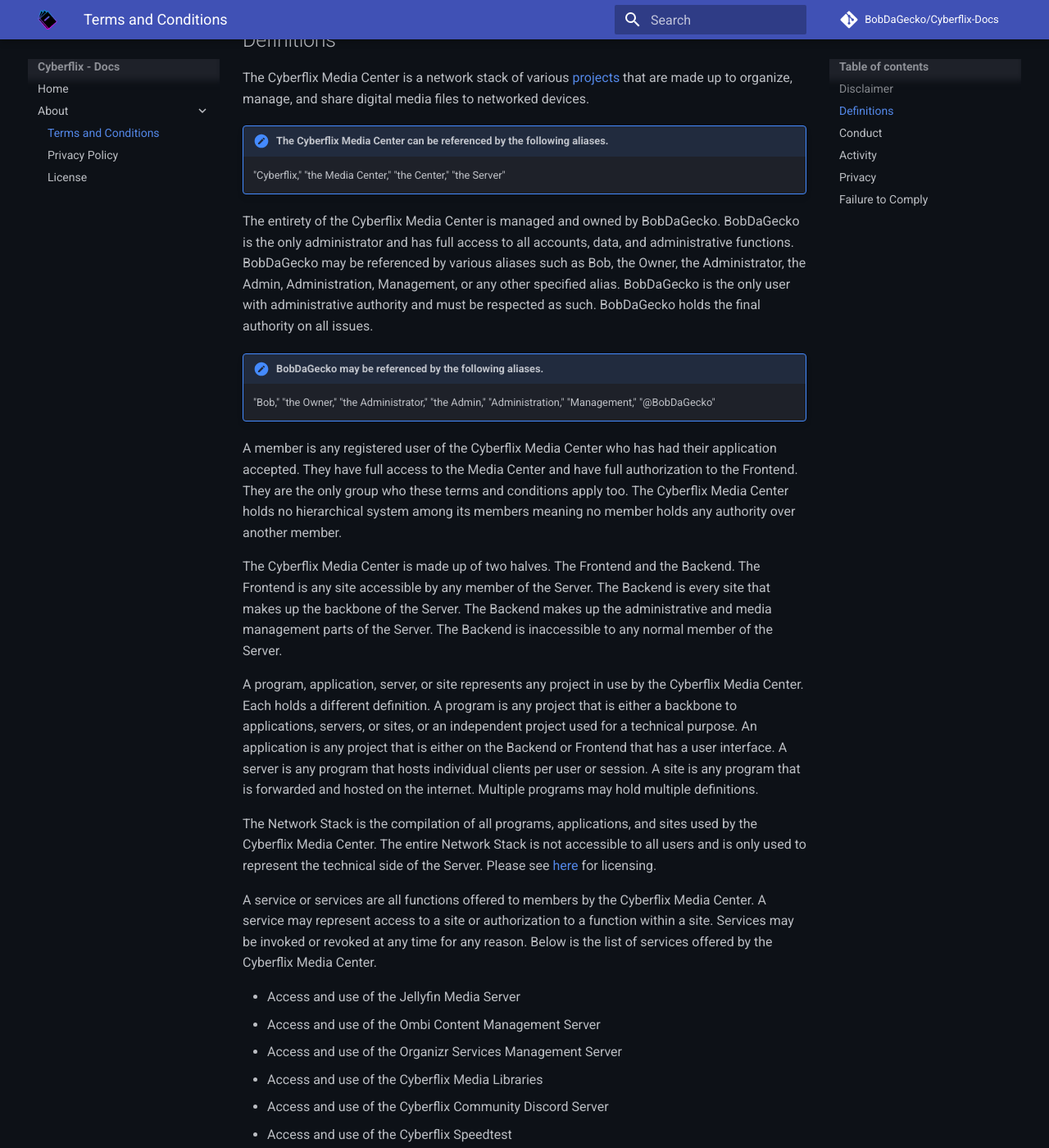
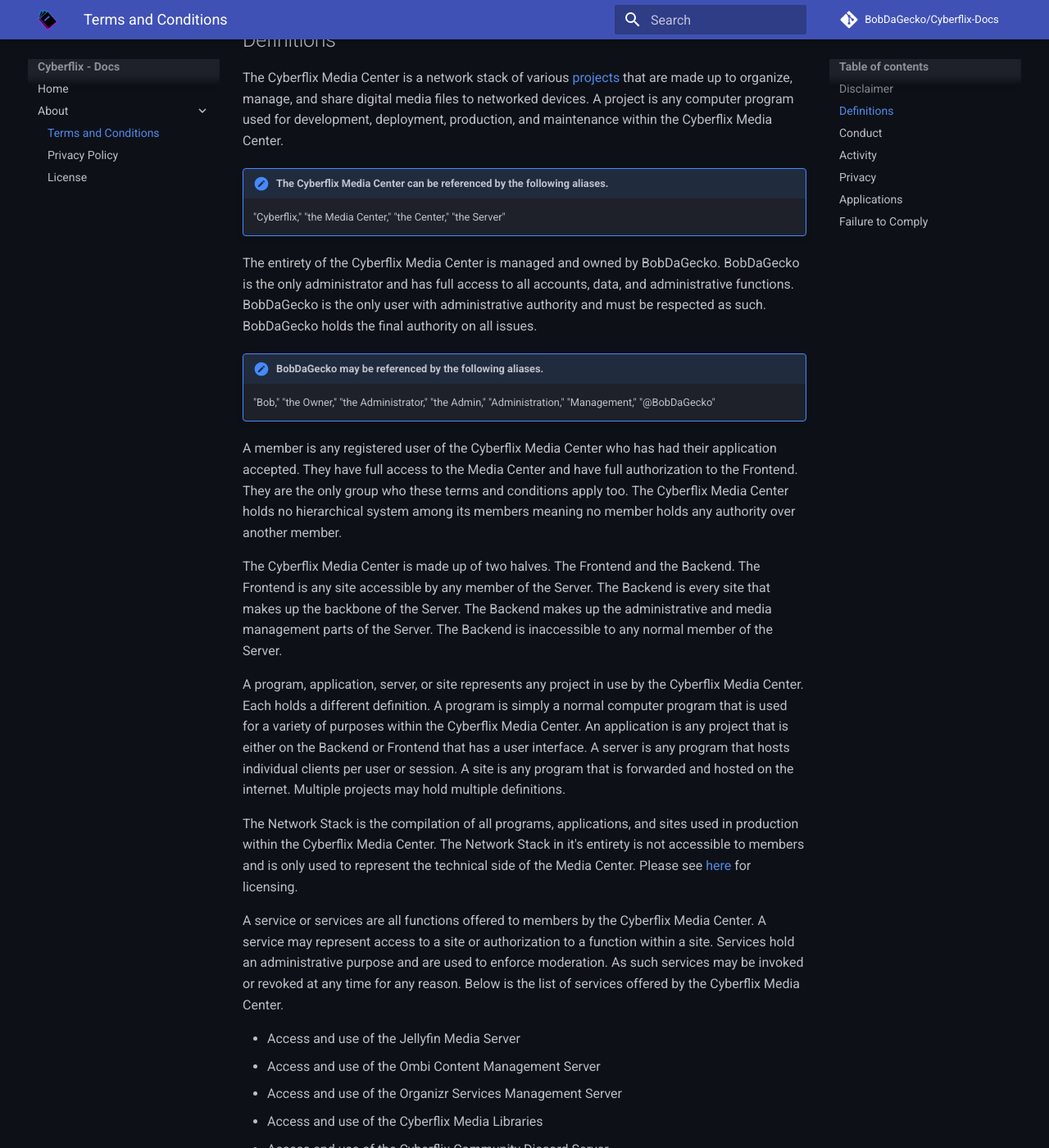
Before and after one commit to Cyberflix-Media/Cyberflix-Docs, an MkDocs documentation site: the page built from docs/about/terms-and-conditions.md, in a window 1280 px wide and 1400 px high, scrolled down 577 px. Shown: the whole window at 82% size. Built offline with MkDocs 1.6.1 and Material for MkDocs 9.7.7, drawn with Linux system fonts in a browser that asks for light colours; comment, search, counter and statistics services are not loaded; some of the changed text lies outside the part shown.

Commit message:
Update terms-and-conditions.md

```diff
--- a/docs/about/terms-and-conditions.md
+++ b/docs/about/terms-and-conditions.md
@@ -7,13 +7,13 @@
 These terms and conditions only apply to the members of the Cyberflix Media Center. Any guest or non-member otherwise is not bound by any provisions defined by these terms and conditions. However, any user may have any access to the Cyberflix Media Center terminated for any reason at any time.
 
 ## Definitions
-The Cyberflix Media Center is a network stack of various [projects](https://docs.cyberflix.io/about/license/#included-projects) that are made up to organize, manage, and share digital media files to networked devices.
+The Cyberflix Media Center is a network stack of various [projects](https://docs.cyberflix.io/about/license/#included-projects) that are made up to organize, manage, and share digital media files to networked devices. A project is any computer program used for development, deployment, production, and maintenance within the Cyberflix Media Center.
 
 !!! note "The Cyberflix Media Center can be referenced by the following aliases."
 
     "Cyberflix," "the Media Center," "the Center," "the Server"
 
-The entirety of the Cyberflix Media Center is managed and owned by BobDaGecko. BobDaGecko is the only administrator and has full access to all accounts, data, and administrative functions. BobDaGecko may be referenced by various aliases such as Bob, the Owner, the Administrator, the Admin, Administration, Management, or any other specified alias. BobDaGecko is the only user with administrative authority and must be respected as such. BobDaGecko holds the final authority on all issues.
+The entirety of the Cyberflix Media Center is managed and owned by BobDaGecko. BobDaGecko is the only administrator and has full access to all accounts, data, and administrative functions. BobDaGecko is the only user with administrative authority and must be respected as such. BobDaGecko holds the final authority on all issues.
 
 !!! note "BobDaGecko may be referenced by the following aliases."
 
@@ -23,11 +23,11 @@
 
 The Cyberflix Media Center is made up of two halves. The Frontend and the Backend. The Frontend is any site accessible by any member of the Server. The Backend is every site that makes up the backbone of the Server. The Backend makes up the administrative and media management parts of the Server. The Backend is inaccessible to any normal member of the Server.
 
-A program, application, server, or site represents any project in use by the Cyberflix Media Center. Each holds a different definition. A program is any project that is either a backbone to applications, servers, or sites, or an independent project used for a technical purpose. An application is any project that is either on the Backend or Frontend that has a user interface. A server is any program that hosts individual clients per user or session. A site is any program that is forwarded and hosted on the internet. Multiple programs may hold multiple definitions.
+A program, application, server, or site represents any project in use by the Cyberflix Media Center. Each holds a different definition. A program is simply a normal computer program that is used for a variety of purposes within the Cyberflix Media Center. An application is any project that is either on the Backend or Frontend that has a user interface. A server is any program that hosts individual clients per user or session. A site is any program that is forwarded and hosted on the internet. Multiple projects may hold multiple definitions.
 
-The Network Stack is the compilation of all programs, applications, and sites used by the Cyberflix Media Center. The entire Network Stack is not accessible to all users and is only used to represent the technical side of the Server. Please see [here](https://docs.cyberflix.io/about/license/) for licensing.
+The Network Stack is the compilation of all programs, applications, and sites used in production within the Cyberflix Media Center. The Network Stack in it's entirety is not accessible to members and is only used to represent the technical side of the Media Center. Please see [here](https://docs.cyberflix.io/about/license/) for licensing.
 
-A service or services are all functions offered to members by the Cyberflix Media Center. A service may represent access to a site or authorization to a function within a site. Services may be invoked or revoked at any time for any reason. Below is the list of services offered by the Cyberflix Media Center.
+A service or services are all functions offered to members by the Cyberflix Media Center. A service may represent access to a site or authorization to a function within a site. Services hold an administrative purpose and are used to enforce moderation. As such services may be invoked or revoked at any time for any reason. Below is the list of services offered by the Cyberflix Media Center.
 
  - Access and use of the Jellyfin Media Server
  - Access and use of the Ombi Content Management Server
@@ -42,10 +42,20 @@
  - General Membership to the Cyberflix Media Center
  - Power User status for requesting content
 
+Activity is a
+
 ## Conduct
 
 ## Activity
 
 ## Privacy
 
+Please see the [privacy policy](https://docs.cyberflix.io/about/privacy-policy/).
+
+## Applications
+To ensure the stability and best performance for the Cyberflix Media Center, there is a limit to how many concurrent members there can be. The current max amount of members is 30. Due to this limited space, the Media Center employs an application system for new members to join.
+
+Applications are strictly required for any and all members of the Media Center. They must be approved by BobDaGecko
+
 ## Failure to Comply
+If an member applicant does not accept these terms and conditions they're application will be rejected immediately. If they do not submit a new application before an application window closes then they will not be allowed to reapply a
```
